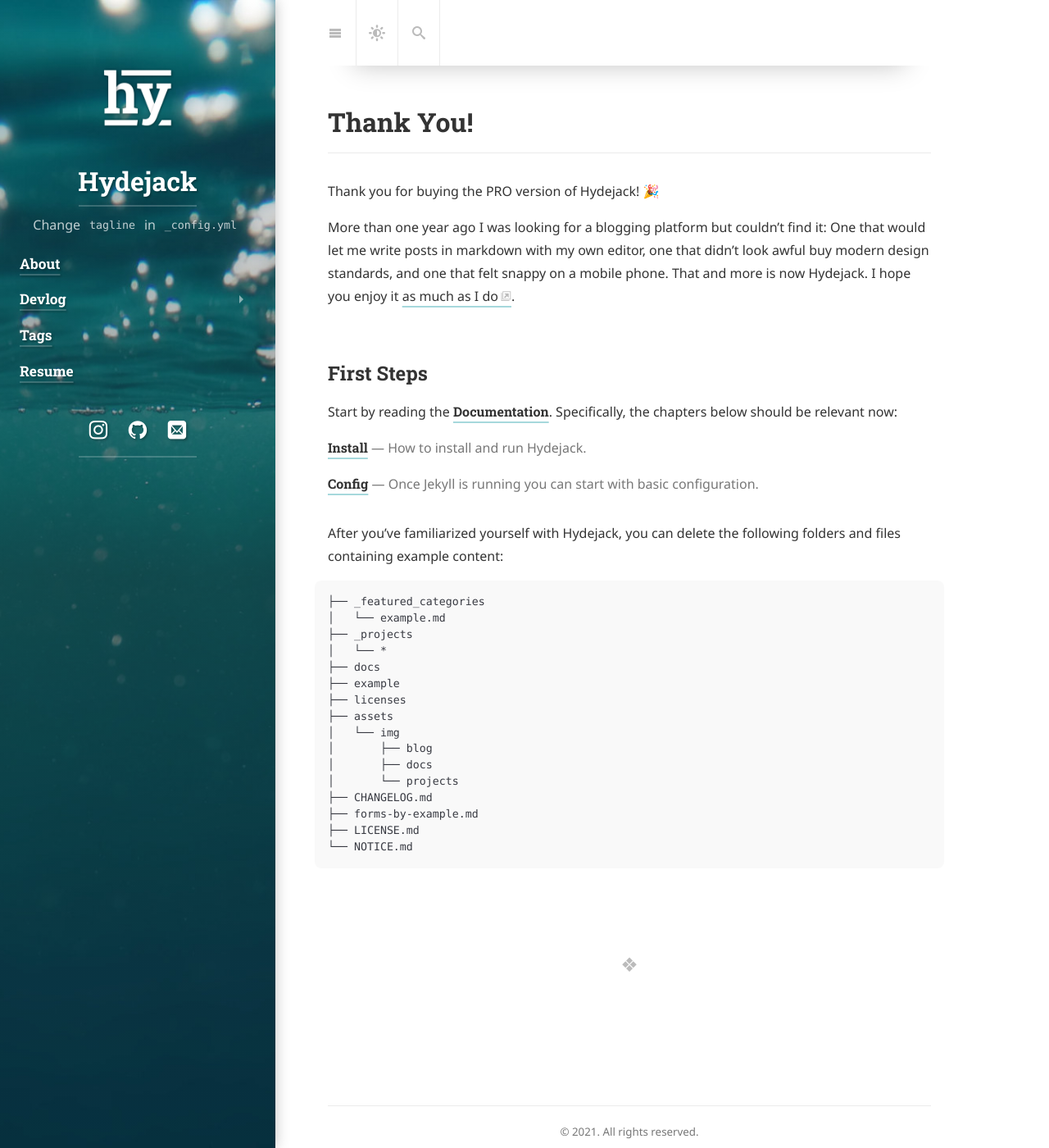
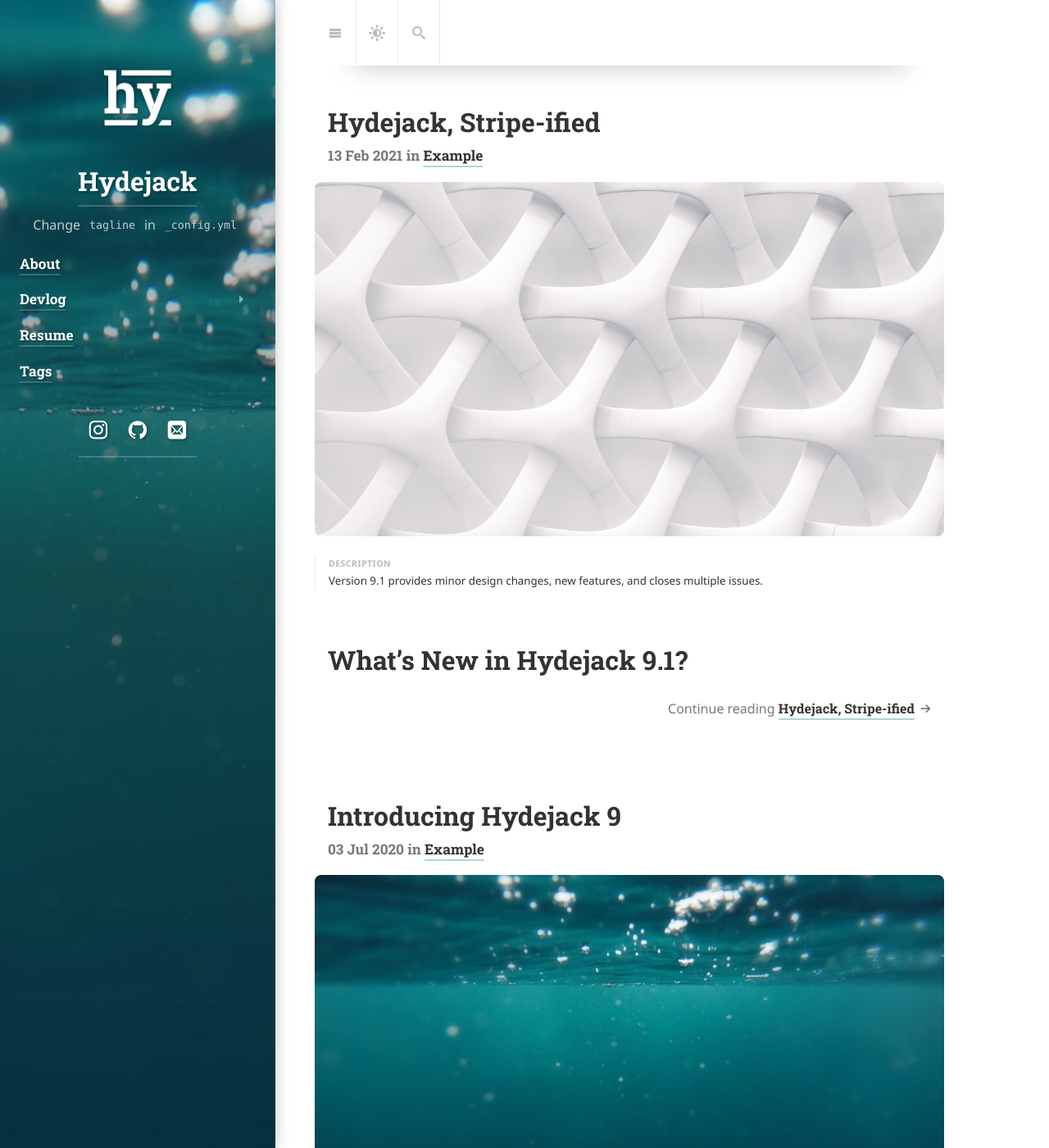
Before and after one commit to jwpark0625/jwpark0625.github.io, a Jekyll site: the page built from index.md, in a window 1280 px wide and 1400 px high. Shown: the whole window at 82% size. Built offline with Jekyll 4.4.1, drawn with Linux system fonts in a browser that asks for light colours; cached includes are drawn as plain includes; nearby versions of some CDN libraries; some web fonts are replaced; library files that are not in the unit come from our copies; some of the changed text lies outside the part shown.

Commit message:
updated in 08-06

```diff
--- /dev/null
+++ b/giscus.json
@@ -0,0 +1,5 @@
+{
+    "origins": [
+        "https://jwpark0625.github.io"
+    ]
+}
--- a/index.md
+++ b/index.md
@@ -1,47 +1,6 @@
 ---
-layout: page
-title: Thank You!
-sitemap: false
+layout: blog
+title: Home
+description: >
+  블로그 메인 페이지
 ---
-
-Thank you for buying the PRO version of Hydejack! 🎉
-
-More than one year ago I was looking for a blogging platform but couldn't find it:
-One that would let me write posts in markdown with my own editor,
-one that didn't look awful buy modern design standards, and one that felt snappy on a mobile phone.
-That and more is now Hydejack. I hope you enjoy it [as much as I do](https://qwtel.com/).
-
-## First Steps
-Start by reading the [Documentation]{:.heading.flip-title}.
-Specifically, the chapters below should be relevant now:
-
-* [Install]{:.heading.flip-title} --- How to install and run Hydejack.
-* [Config]{:.heading.flip-title} --- Once Jekyll is running you can start with basic configuration.
-{:.related-posts.faded}
-
-After you've familiarized yourself with Hydejack, you can delete the following folders and files
-containing example content:
-
-~~~
-├── _featured_categories
-│   └── example.md
-├── _projects
-│   └── *
-├── docs
-├── example
-├── licenses
-├── assets
-│   └── img
-│       ├── blog
-│       ├── docs
-│       └── projects
-├── CHANGELOG.md
-├── forms-by-example.md
-├── LICENSE.md
-└── NOTICE.md
-~~~
-
-[documentation]: docs/README.md
-[install]: docs/install.md
-[upgrade]: docs/upgrade.md
-[config]: docs/config.md
--- /dev/null
+++ b/utterances.json
@@ -0,0 +1,4 @@
+
+{
+    "origins": ["https://jwpark0625.github.io"]
+}
```
Also changed, not shown: about.md (+1 -1 lines), posts.md (+2 -3 lines), projects.md (+1 -2 lines), tags.md (+2 -2 lines).
